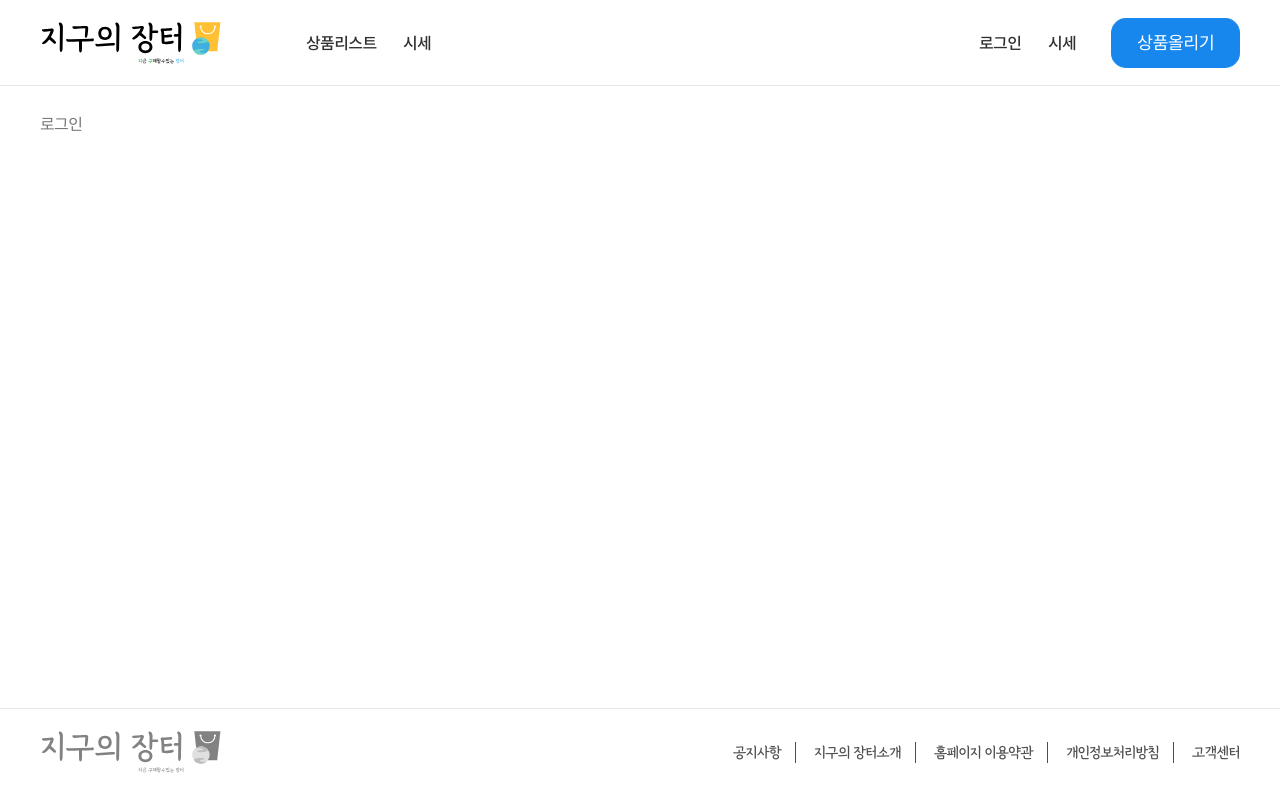
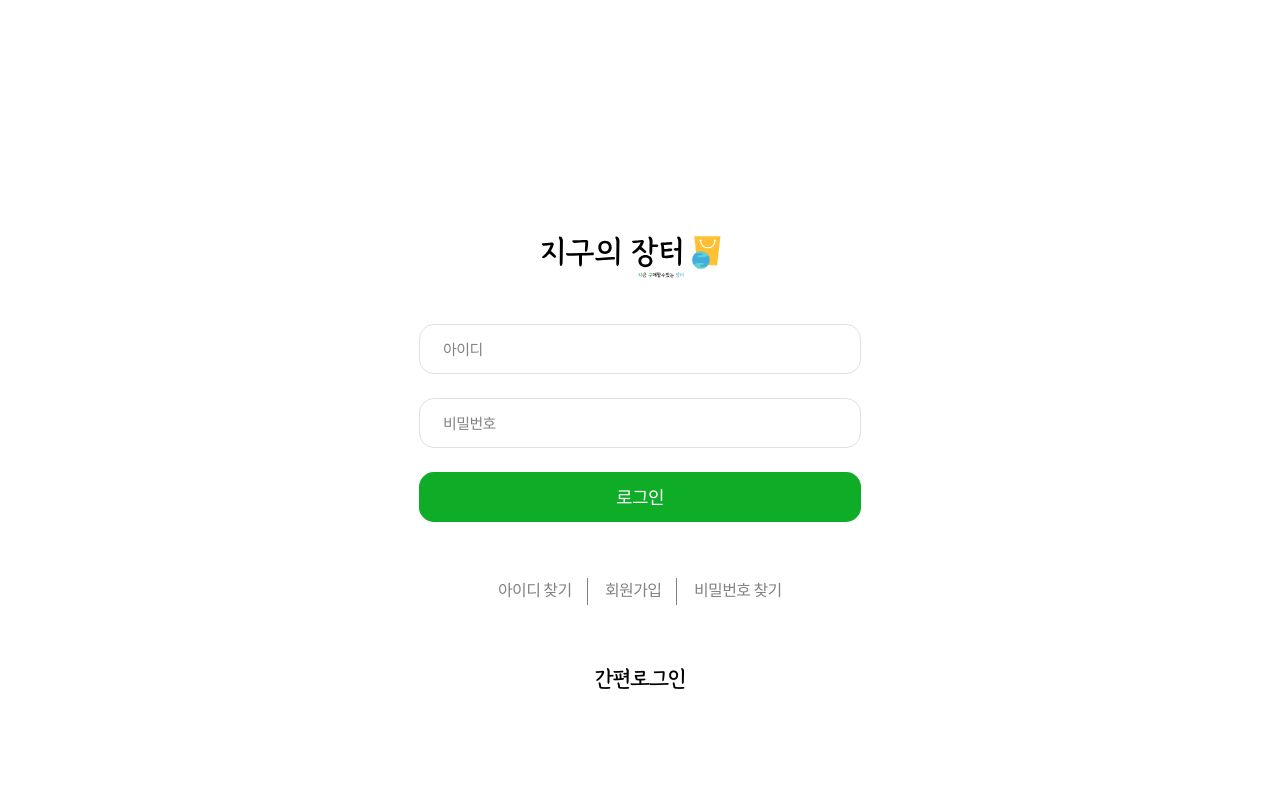
Before and after one commit to entekk1111/earthMarket, a Vue app in the folder frontend/: page /login in a window 1280 px wide. Built offline with nearby package versions, Linux system fonts and the light colour scheme; a web font is replaced by a local one.

Commit message:
[스타일] 로그인페이지 작업중

```diff
--- a/frontend/src/assets/scss/login.scss
+++ b/frontend/src/assets/scss/login.scss
@@ -1,5 +1,5 @@
 
-@import "_setting.scss";
+@import "_settings.scss";
 
 /*** common for login ***/
 
@@ -7,6 +7,7 @@
 html, body, #container,.grab,.login-wrap {height: 100%;}
 .layout { max-width: 442px;}
 .header {border-bottom: 0;}
+
 
 //txt
 .tit-style {
@@ -28,7 +29,7 @@ html, body, #container,.grab,.login-wrap {height: 100%;}
         ul {
             margin-top: 27px;
             li:not(:first-child) {margin-left: 24px;}
-            .ico {@include display_mode; width: 48px; height: 48px; border-radius: $circle_radius; background-image: url(../image/ico-sns.png);}
+            // .ico {@include display_mode; width: 48px; height: 48px; border-radius: $circle_radius; background-image: url('~/../image/ico-sns.png');}
             .ico02{background-position: 48px 0;}
         }
 }
@@ -36,7 +37,7 @@ html, body, #container,.grab,.login-wrap {height: 100%;}
 
 /***login-wrap  로그인 ***/
 .login-wrap{
-    padding-top: 229px;
+    padding-top: 229px; margin: 0 auto;
 
     //logo
     .logo {margin: 0 auto; margin-bottom: 40px;}
--- a/frontend/src/components/SearchInput.vue
+++ b/frontend/src/components/SearchInput.vue
@@ -3,11 +3,12 @@
     <label for="inputSearch">
       <span class="sr-only">상품 또는 지역 찾아보기</span>
     </label>
+
     <input type="text" id="inputSearch" placeholder="상품 또는 지역 찾아보기" />
 
     <!-- btn-->
     <button type="button" class="btn">
-      <svg
+      <!-- <svg
         xmlns="http://www.w3.org/2000/svg"
         xmlns:xlink="http://www.w3.org/1999/xlink"
         aria-hidden="true"
@@ -21,7 +22,7 @@
           fill="currentColor"
           d="M10 18a7.952 7.952 0 0 0 4.897-1.688l4.396 4.396l1.414-1.414l-4.396-4.396A7.952 7.952 0 0 0 18 10c0-4.411-3.589-8-8-8s-8 3.589-8 8s3.589 8 8 8zm0-14c3.309 0 6 2.691 6 6s-2.691 6-6 6s-6-2.691-6-6s2.691-6 6-6z"
         ></path>
-      </svg>
+      </svg> -->
       <span class="sr-only">검색</span>
     </button>
     <!-- // btn -->
--- a/frontend/src/components/SortingBox.vue
+++ b/frontend/src/components/SortingBox.vue
@@ -24,7 +24,7 @@
               class="dropdown-item"
               v-for="dropdownItem in dropdownList"
               :key="dropdownItem"
-              href="#"
+              href="javascript:void(0);"
             >
               {{ dropdownItem.item }}
             </li>
--- a/frontend/src/components/layout/HeaderCmp.vue
+++ b/frontend/src/components/layout/HeaderCmp.vue
@@ -21,8 +21,8 @@
       <!-- util-wrap -->
       <div class="util-wrap">
         <ul class="link-join">
-          <li><router-link to="/join">로그인</router-link></li>
-          <li><router-link to="/login">시세</router-link></li>
+          <li><router-link to="/join">회원가입</router-link></li>
+          <li><router-link to="/login">로그인</router-link></li>
         </ul>
         <a href="javascript:void(0);" class="btn btn-blue">상품올리기</a>
       </div>
--- a/frontend/src/views/login/joinView.vue
+++ b/frontend/src/views/login/joinView.vue
@@ -1,5 +1,6 @@
 <template>
-  <form name="form" @submit.prevent="handleLogin">
+  <div>
+    <!-- <form name="form" @submit.prevent="handleLogin">
       <div class="form-group">
         <label for="name">이름</label>
         <input
@@ -67,7 +68,8 @@
       </div>
       <button>회원가입</button>
       <span>이미 회원가입 하셨나요?</span><button>로그인</button>
-  </form>
+    </form> -->
+  </div>
 </template>
 
 <script>
--- a/frontend/src/views/login/loginView.vue
+++ b/frontend/src/views/login/loginView.vue
@@ -1,5 +1,53 @@
 <template>
-  <div>로그인</div>
+  <!-- login-wrap" -->
+  <div class="login-wrap layout">
+    <h1 class="logo">
+      <a href="javascript:void(0);">
+        <span class="sr-only"
+          >지구의 장터 지금 구매할 수 있는 장터 지구의장터</span
+        >
+      </a>
+    </h1>
+    <div class="form-group">
+      <ul>
+        <li>
+          <label for="idform"><span class="sr-only">아이디</span></label>
+          <input type="text" id="idform" placeholder="아이디" />
+        </li>
+        <li>
+          <label for="pwdform"><span class="sr-only">비밀번호</span></label>
+          <input type="text" id="pwdform" placeholder="비밀번호" />
+        </li>
+      </ul>
+      <a href="javascript:void(0);" class="btn btn-green">로그인</a>
+    </div>
+    <ul class="find-group">
+      <li><a href="javascript:void(0);">아이디 찾기</a></li>
+      <li><a href="javascript:void(0);">회원가입</a></li>
+      <li><a href="javascript:void(0);">비밀번호 찾기</a></li>
+    </ul>
+    <div class="sns-group">
+      <strong class="tit-style">간편로그인</strong>
+      <ul>
+        <!-- <li v-for="sns in snsGroup" :key="sns" class="ico ico0" + index+1>
+          <a href="javascript:void(0);">
+            <span class="sr-only">{{}}로그인</span>
+          </a>
+        </li> -->
+        <li class="ico ico01">
+          <a href="javascript:void(0);"
+            ><span class="sr-only">카카오톡로그인</span></a
+          >
+        </li>
+        <li class="ico ico02">
+          <a href="javascript:void(0);"
+            ><span class="sr-only">네이버로그인</span></a
+          >
+        </li>
+      </ul>
+    </div>
+  </div>
+  <!-- // login-wrap -->
 </template>
 
 <script>
@@ -7,3 +55,11 @@ export default {
   name: "loginView",
 };
 </script>
+
+<style lang="scss">
+@import "../../assets/scss/login.scss";
+#header,
+#footer {
+  display: none;
+}
+</style>
```
Also changed, not shown: frontend/src/components/layout/FooterCmp.vue (+5 -5 lines). Lines whose indentation alone changed are shown as unchanged.
